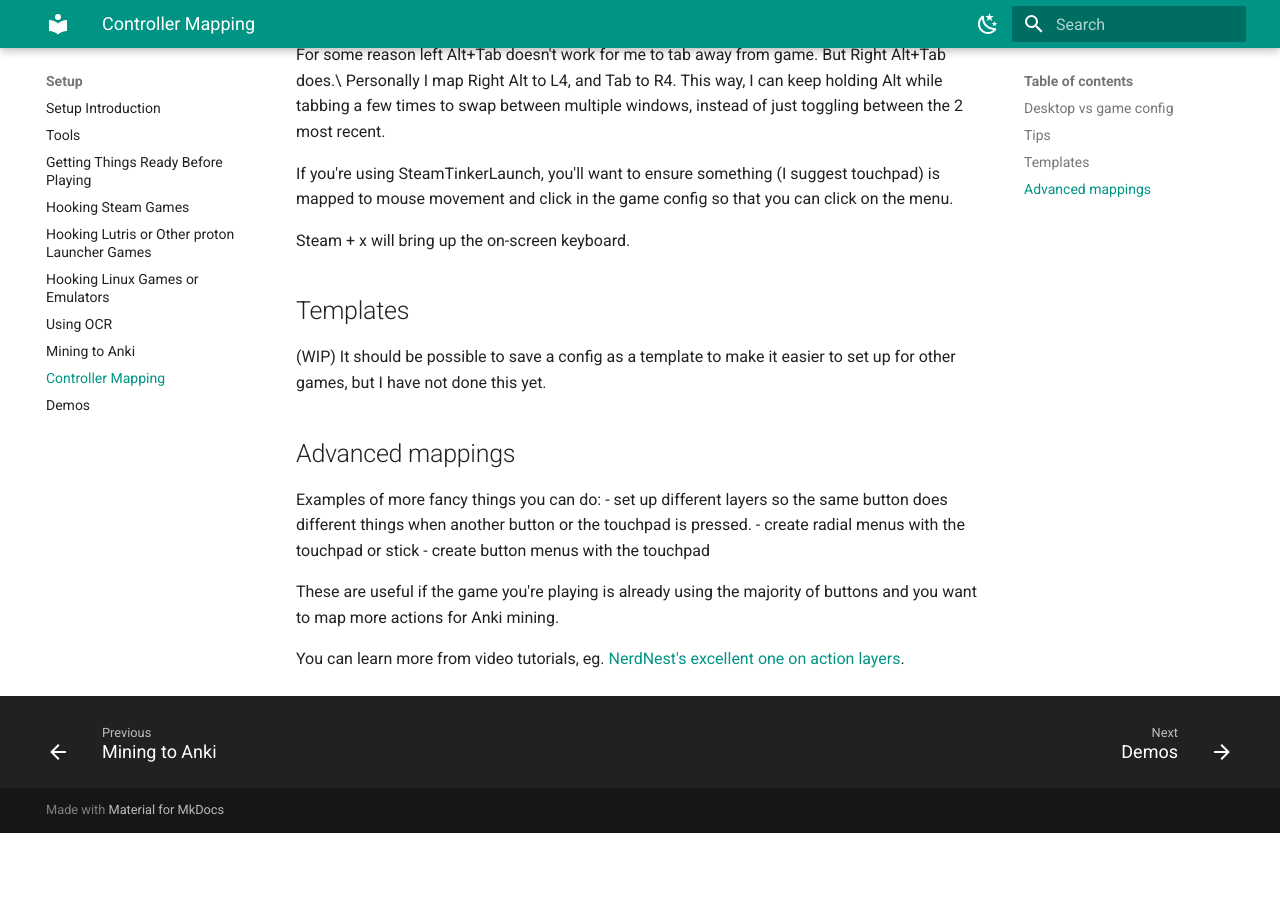
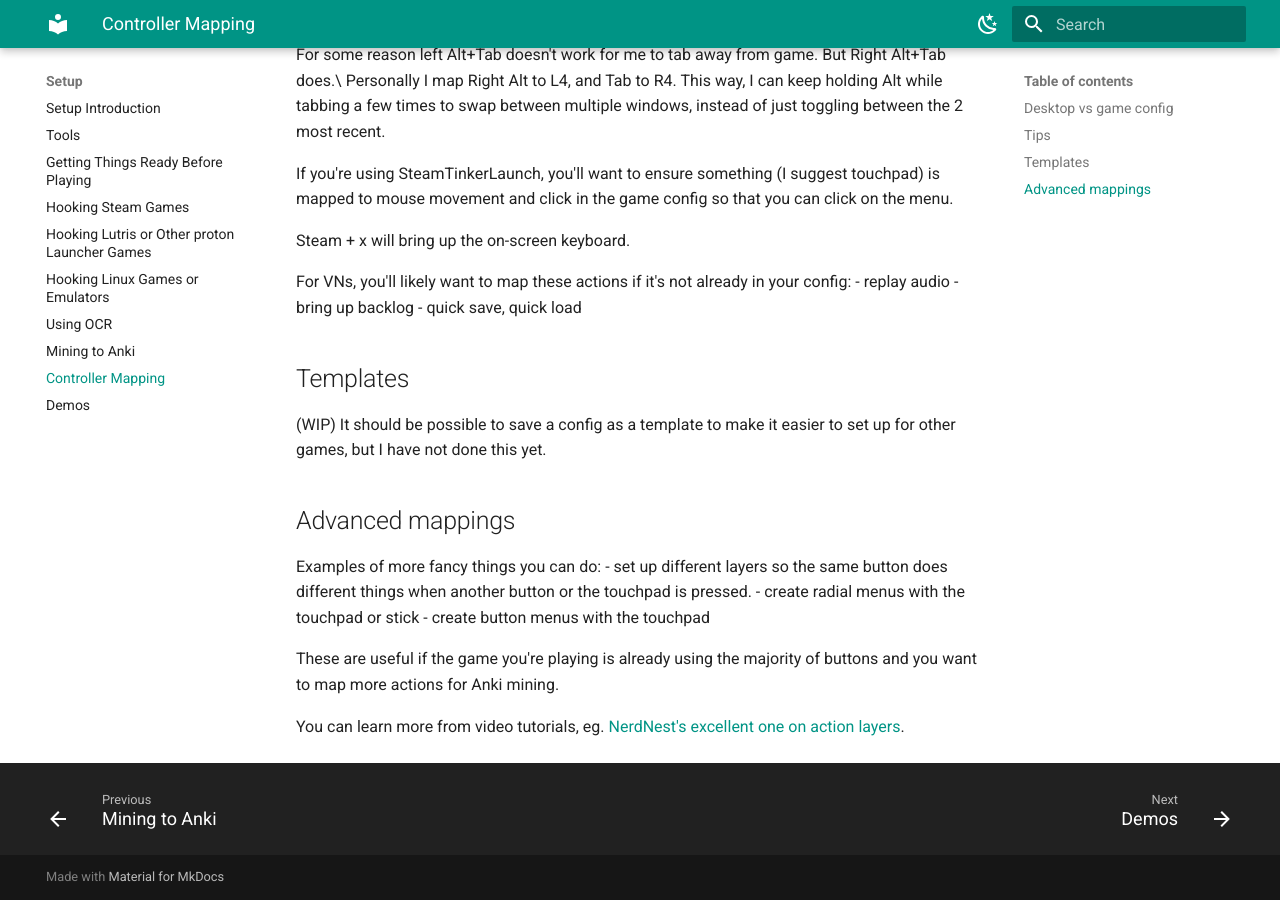
Before and after one commit to aka-baka/deck-mining, an MkDocs documentation site: the page built from docs/deck-mining/controller.md, in a window 1280 px wide and 900 px high, scrolled down 537 px. Built offline with MkDocs 1.6.1 and Material for MkDocs 9.7.7, drawn with Linux system fonts in a browser that asks for light colours; before the commit the page ends 1370 px from its top, so only the background shows below that.

Commit message:
Update controller.md

```diff
--- a/docs/deck-mining/controller.md
+++ b/docs/deck-mining/controller.md
@@ -15,6 +15,11 @@ If you're using SteamTinkerLaunch, you'll want to ensure something (I suggest to
 
 Steam + x will bring up the on-screen keyboard.
 
+For VNs, you'll likely want to map these actions if it's not already in your config:
+- replay audio
+- bring up backlog
+- quick save, quick load
+
 ## Templates
 (WIP) It should be possible to save a config as a template to make it easier to set up for other games, but I have not done this yet.
 
```
